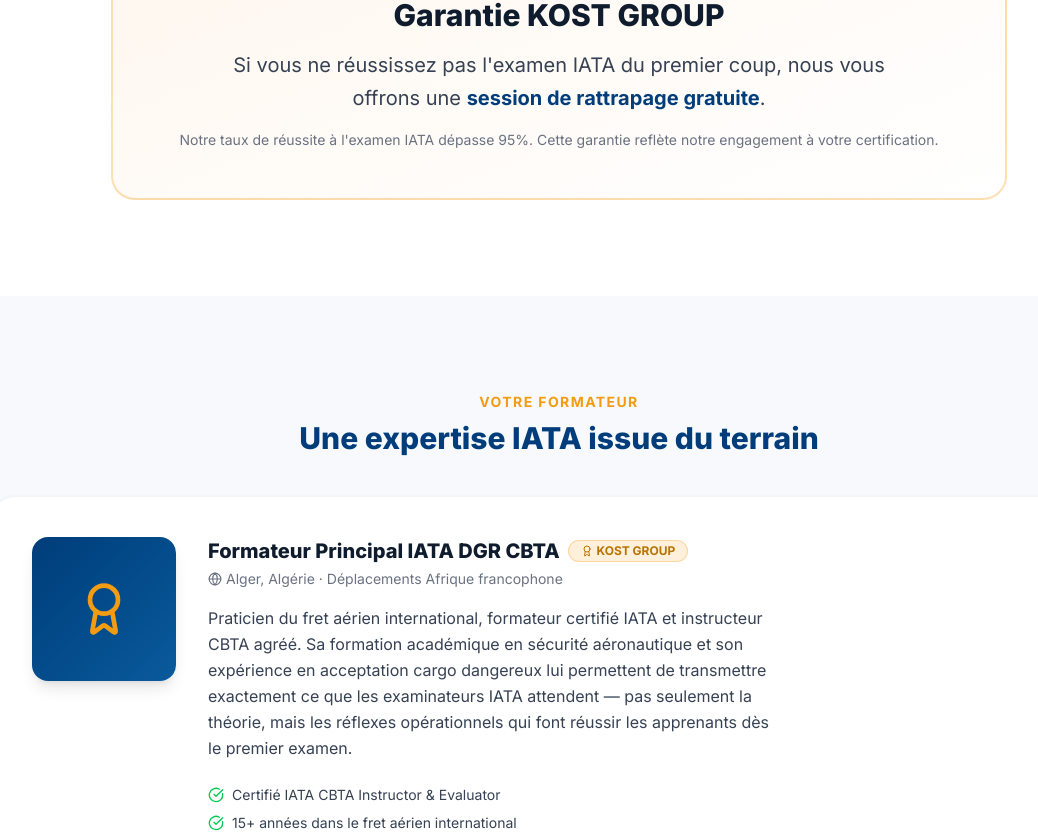
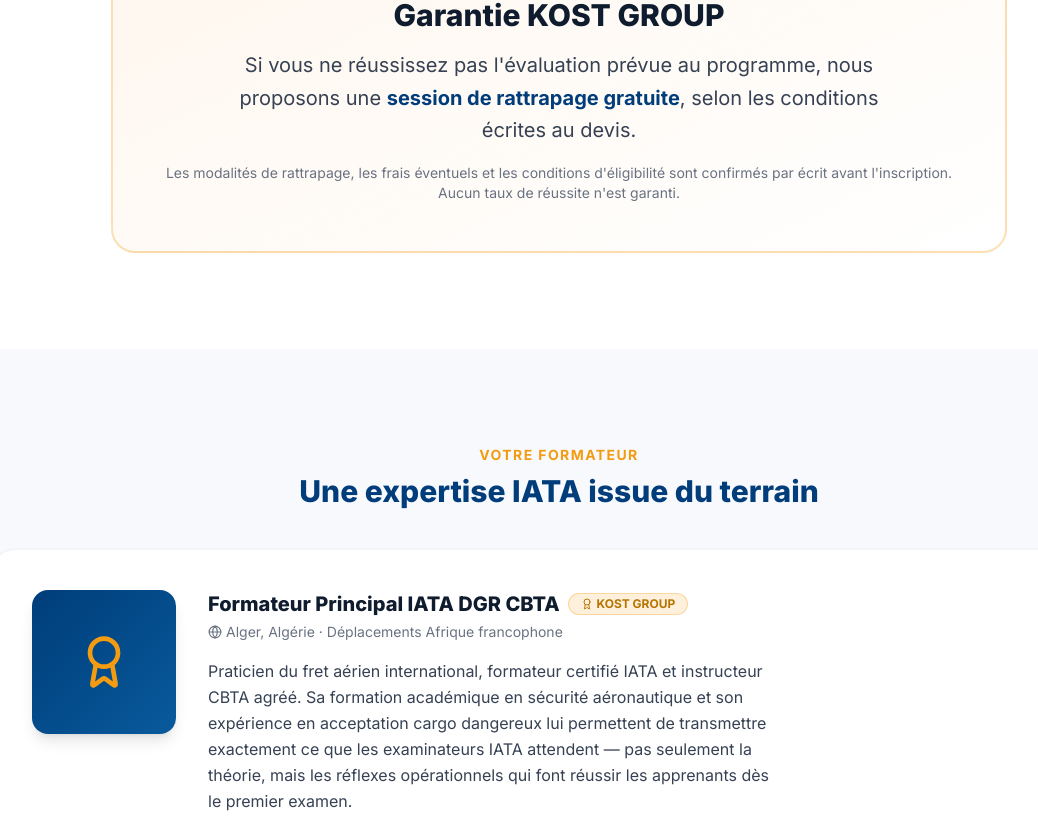
Before and after one commit to relaxsaadi/cbta, a Next.js app: page / in a window 1280 px wide. Shown: the part 5314-6152 px from the top of the page, without its empty margins (81-1119 px from the left). Built offline with nearby package versions, Linux system fonts and the light colour scheme; no server answers.

Commit message:
fix(public-dgr): remove unsupported regulatory and recognition claims

```diff
--- a/components/Guarantee.tsx
+++ b/components/Guarantee.tsx
@@ -12,10 +12,10 @@ export default function Guarantee() {
             Garantie KOST GROUP
           </h2>
           <p className="text-lg md:text-xl text-gray-700 leading-relaxed max-w-2xl mx-auto">
-            Si vous ne réussissez pas l'examen IATA du premier coup, nous vous offrons une <strong className="text-[#003D7A]">session de rattrapage gratuite</strong>.
+            Si vous ne réussissez pas l'évaluation prévue au programme, nous proposons une <strong className="text-[#003D7A]">session de rattrapage gratuite</strong>, selon les conditions écrites au devis.
           </p>
           <p className="text-sm text-gray-500 mt-4">
-            Notre taux de réussite à l'examen IATA dépasse 95%. Cette garantie reflète notre engagement à votre certification.
+            Les modalités de rattrapage, les frais éventuels et les conditions d'éligibilité sont confirmés par écrit avant l'inscription. Aucun taux de réussite n'est garanti.
           </p>
         </div>
       </div>
```
